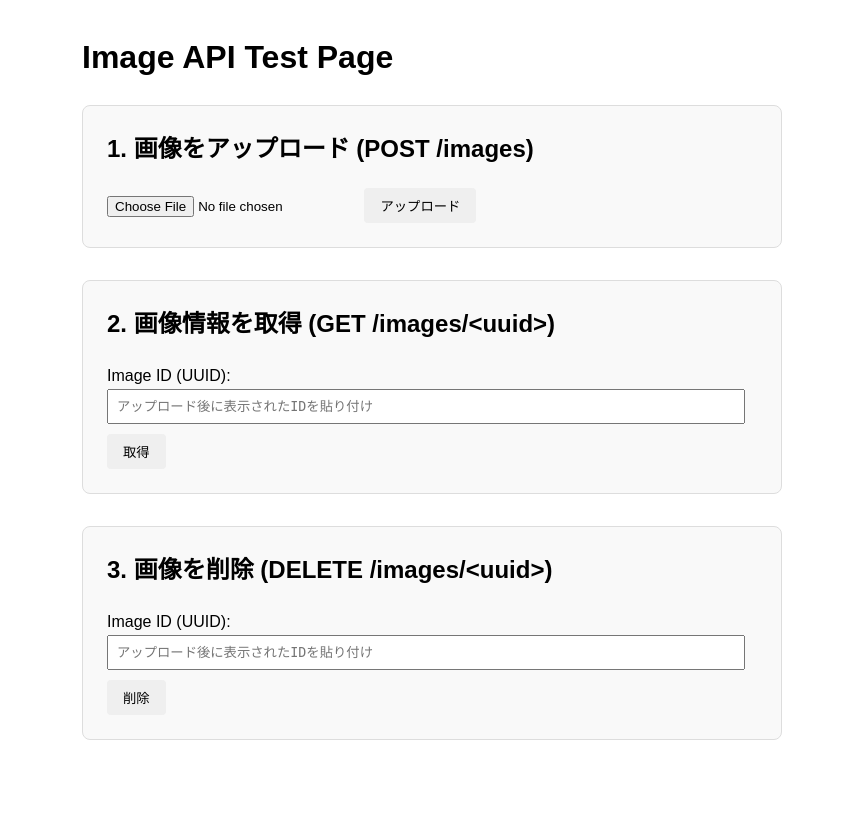
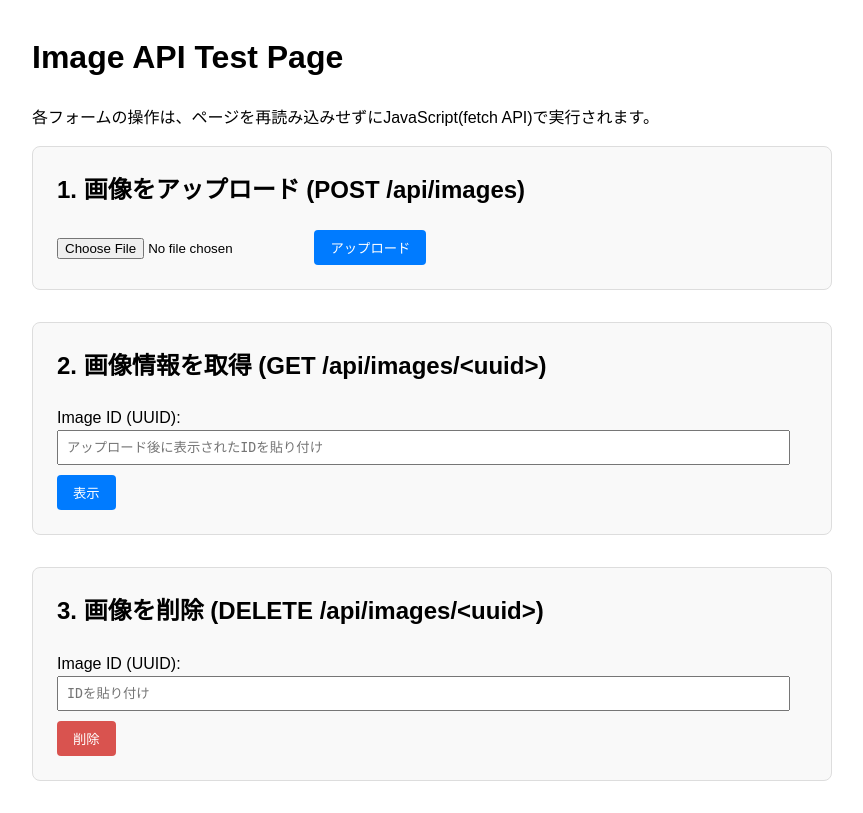
Before and after one commit to Engineer-Guild-Hackathon/team-12-app, a Flask app: template backend/src/examples/template/example_image.html in a window 1280 px wide. Shown: the whole page, without its empty margins (208-1071 px from the left). Before the commit the page ends 740 px from the top, so only its background shows below. Run offline with Flask 3, Linux system fonts and the light colour scheme; the template is opened without the code that fills it, so the values that code supplies are empty.

Commit message:
update: imageのexampleを見やすく変更

```diff
--- a/backend/src/examples/template/example_image.html
+++ b/backend/src/examples/template/example_image.html
@@ -1,38 +1,33 @@
 <!DOCTYPE html>
 <html lang="ja">
 <head>
-    <meta charset="UTF-8">
+    <meta charset="UTF-8" />
     <title>Image API Test Page</title>
     <style>
         body { font-family: sans-serif; margin: 2em; line-height: 1.6; }
-        .container { max-width: 700px; margin: 0 auto; }
+        .container { max-width: 800px; margin: 0 auto; }
         .test-section { background-color: #f9f9f9; border: 1px solid #ddd; padding: 1.5em; margin-bottom: 2em; border-radius: 8px; }
         .test-section h2 { margin-top: 0; }
-        .flash { padding: 1em; margin-bottom: 1em; border-radius: 5px; border: 1px solid; white-space: pre-wrap; word-wrap: break-word; }
-        .flash.error { background-color: #ffe0e0; border-color: #c0a0a0; }
-        .flash.success { background-color: #e0ffe0; border-color: #a0c0a0; }
-        .flash.info { background-color: #e0f0ff; border-color: #a0c0d0; }
         input[type="text"] { width: 95%; padding: 8px; margin-bottom: 10px; font-family: monospace; }
-        button { padding: 0.6em 1.2em; border-radius: 4px; border: none; cursor: pointer; }
+        button { padding: 0.6em 1.2em; border-radius: 4px; border: none; cursor: pointer; background-color: #007bff; color: white; }
+        button:hover { background-color: #0056b3; }
+
+        /* 結果表示用のスタイル */
+        .result-area { border-top: 2px solid #007bff; margin-top: 1.5em; padding-top: 1.5em; }
+        .result-preview img { max-width: 100%; border-radius: 4px; border: 1px solid #ddd; margin-bottom: 1em; }
+        .result-details { font-family: monospace; background: #2d2d2d; color: #f0f0f0; padding: 1em; border-radius: 4px; white-space: pre-wrap; word-wrap: break-word; }
+        .error-msg { color: #d8000c; background-color: #ffbaba; border: 1px solid; padding: 1em; border-radius: 4px; }
     </style>
 </head>
 <body>
     <div class="container">
         <h1>Image API Test Page</h1>
-
-        <!-- Flashメッセージ表示エリア -->
-        {% with messages = get_flashed_messages(with_categories=true) %}
-            {% if messages %}
-                {% for category, message in messages %}
-                    <div class="flash {{ category }}">{{ message }}</div>
-                {% endfor %}
-            {% endif %}
-        {% endwith %}
+        <p>各フォームの操作は、ページを再読み込みせずにJavaScript(fetch API)で実行されます。</p>
 
         <!-- 1. 画像アップロード -->
         <div class="test-section">
-            <h2>1. 画像をアップロード (POST /images)</h2>
-            <form method="post" action="/proxy/save_image" enctype="multipart/form-data">
+            <h2>1. 画像をアップロード (POST /api/images)</h2>
+            <form id="saveImageForm">
                 <input type="file" name="image_file" accept="image/*" required>
                 <button type="submit">アップロード</button>
             </form>
@@ -40,23 +35,116 @@
 
         <!-- 2. 画像情報を取得 -->
         <div class="test-section">
-            <h2>2. 画像情報を取得 (GET /images/&lt;uuid&gt;)</h2>
-            <form method="get" action="/proxy/get_image">
+            <h2>2. 画像情報を取得 (GET /api/images/&lt;uuid&gt;)</h2>
+            <form id="getImageForm">
                 <label for="img_id_to_get">Image ID (UUID):</label>
                 <input type="text" id="img_id_to_get" name="img_id" placeholder="アップロード後に表示されたIDを貼り付け" required>
-                <button type="submit">取得</button>
+                <button type="submit">表示</button>
             </form>
+            <!-- 取得結果はここに動的に挿入されます -->
+            <div id="getResultArea"></div>
         </div>
 
         <!-- 3. 画像を削除 -->
         <div class="test-section">
-            <h2>3. 画像を削除 (DELETE /images/&lt;uuid&gt;)</h2>
-            <form method="post" action="/proxy/delete_image">
+            <h2>3. 画像を削除 (DELETE /api/images/&lt;uuid&gt;)</h2>
+            <form id="deleteImageForm">
                 <label for="img_id_to_delete">Image ID (UUID):</label>
-                <input type="text" id="img_id_to_delete" name="img_id" placeholder="アップロード後に表示されたIDを貼り付け" required>
-                <button type="submit" onclick="return confirm('本当にこの画像を削除しますか？');">削除</button>
+                <input type="text" id="img_id_to_delete" name="img_id" placeholder="IDを貼り付け" required>
+                <button type="submit" style="background-color: #d9534f;">削除</button>
             </form>
         </div>
     </div>
+
+    <script>
+        // --- 1. 画像保存 (POST) ---
+        document.getElementById("saveImageForm").addEventListener("submit", async function (e) {
+            e.preventDefault();
+            const form = e.currentTarget;
+            const formData = new FormData(form);
+
+            try {
+                const resp = await fetch("/api/images", {
+                    method: "POST",
+                    body: formData, // ファイル送信なのでJSON.stringifyは不要
+                });
+
+                const data = await resp.json().catch(() => ({}));
+                if (resp.ok) {
+                    const imgId = data.image?.img_id;
+                    alert("アップロード成功！\nImage ID: " + imgId);
+                    // 成功したら、取得・削除フォームにIDを自動入力
+                    document.getElementById("img_id_to_get").value = imgId;
+                    document.getElementById("img_id_to_delete").value = imgId;
+                    form.reset();
+                } else {
+                    alert("アップロード失敗: " + (data.error || data.detail || resp.statusText));
+                }
+            } catch (err) {
+                alert("通信エラー: " + err);
+            }
+        });
+
+        // --- 2. 画像取得 (GET) ---
+        document.getElementById("getImageForm").addEventListener("submit", async function (e) {
+            e.preventDefault();
+            const imgId = document.getElementById("img_id_to_get").value;
+            const resultArea = document.getElementById("getResultArea");
+            resultArea.innerHTML = "<p>取得中...</p>"; // ローディング表示
+
+            try {
+                const resp = await fetch(`/api/images/${imgId}`);
+                const data = await resp.json().catch(() => ({}));
+
+                if (resp.ok) {
+                    const img = data.image;
+                    // 結果を整形して表示
+                    resultArea.innerHTML = `
+                        <div class="result-area">
+                            <h3>取得結果:</h3>
+                            <div class="result-preview">
+                                <p><b>画像プレビュー:</b></p>
+                                <a href="${img.signed_url}" target="_blank" title="新しいタブで画像を開く">
+                                    <img src="${img.signed_url}" alt="Image Preview">
+                                </a>
+                            </div>
+                            <p><b>APIレスポンス (JSON):</b></p>
+                            <pre class="result-details">${JSON.stringify(img, null, 4)}</pre>
+                        </div>
+                    `;
+                } else {
+                    resultArea.innerHTML = `<p class="error-msg">取得失敗: ${data.error || data.detail || resp.statusText}</p>`;
+                }
+            } catch (err) {
+                resultArea.innerHTML = `<p class="error-msg">通信エラー: ${err}</p>`;
+            }
+        });
+
+        // --- 3. 画像削除 (DELETE) ---
+        document.getElementById("deleteImageForm").addEventListener("submit", async function (e) {
+            e.preventDefault();
+            const imgId = document.getElementById("img_id_to_delete").value;
+            if (!confirm(`本当にこの画像を削除しますか？\nID: ${imgId}`)) return;
+
+            try {
+                const resp = await fetch(`/api/images/${imgId}`, { method: "DELETE" });
+                if (resp.ok) {
+                    alert(`画像が削除されました (ID: ${imgId})`);
+                    // フォームをクリア
+                    document.getElementById("img_id_to_delete").value = '';
+                    // 取得結果もクリア
+                    if (document.getElementById("img_id_to_get").value === imgId) {
+                        document.getElementById("getResultArea").innerHTML = '';
+                        document.getElementById("img_id_to_get").value = '';
+                    }
+                } else {
+                    const data = await resp.json().catch(() => ({}));
+                    alert(`削除失敗: ${data.error || data.detail || resp.statusText}`);
+                }
+            } catch (err) {
+                alert("通信エラー: " + err);
+            }
+        });
+    </script>
 </body>
 </html>
```
Also changed, not shown: backend/src/examples/example_image.py (+13 -87 lines).
